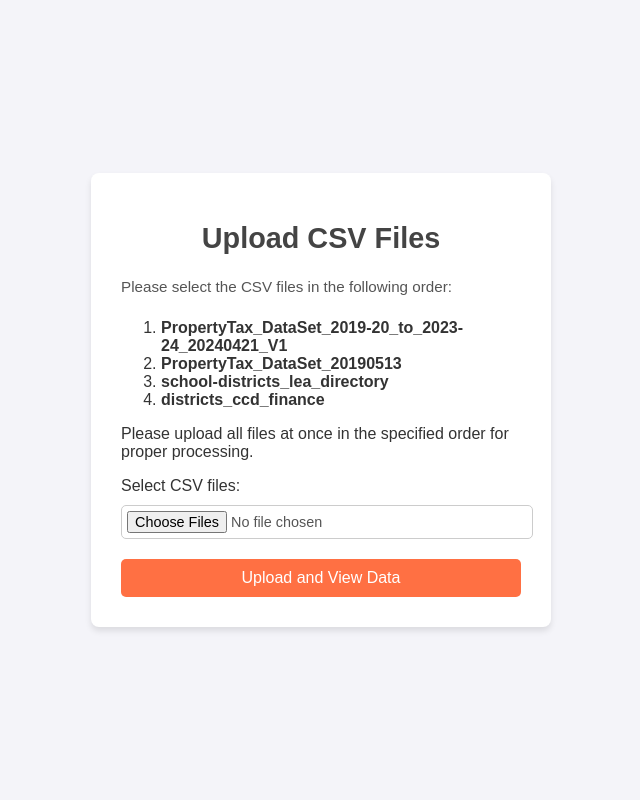
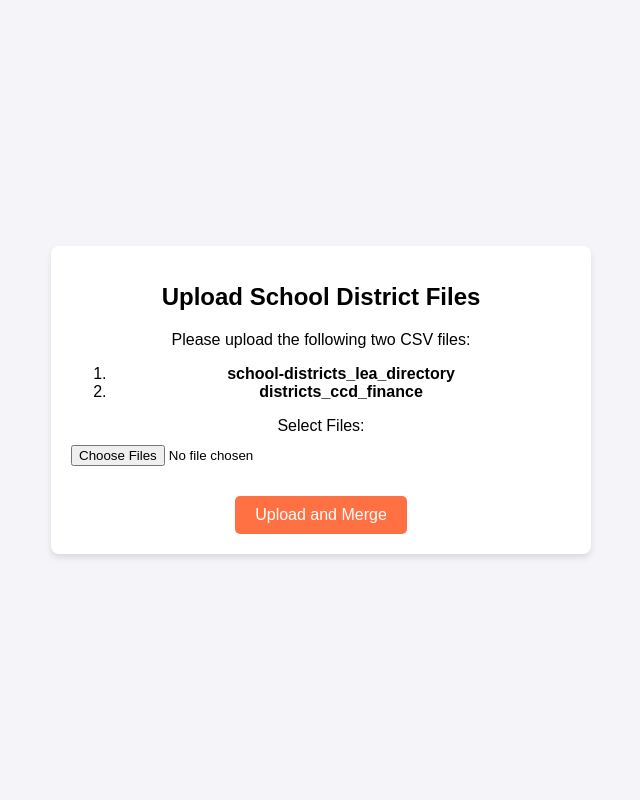
Before and after one commit to wschwegler/flask, a Flask app: page / in a window 1280 px wide. Shown: the whole page, without its empty margins (319-959 px from the left). Run offline with Flask 3, Linux system fonts and the light colour scheme.

Commit message:
Update upload.html

```diff
--- a/templates/upload.html
+++ b/templates/upload.html
@@ -3,110 +3,65 @@
 <head>
     <meta charset="UTF-8">
     <meta name="viewport" content="width=device-width, initial-scale=1.0">
-    <title>Upload CSV Files</title>
+    <title>Upload School District Files</title>
     <style>
-        /* General Styles */
         body {
             font-family: Arial, sans-serif;
             background-color: #f4f4f9;
-            margin: 0;
-            padding: 0;
             display: flex;
             justify-content: center;
             align-items: center;
             height: 100vh;
-            color: #333;
+            margin: 0;
         }
-
-        /* Container */
         .container {
             background: #fff;
-            padding: 30px;
+            padding: 20px;
             border-radius: 8px;
             box-shadow: 0 4px 6px rgba(0, 0, 0, 0.1);
-            max-width: 400px;
-            width: 100%;
+            text-align: center;
+            width: 90%;
+            max-width: 500px;
         }
-
-        /* Header */
         h1 {
-            font-size: 1.8rem;
-            text-align: center;
             margin-bottom: 20px;
-            color: #444;
+            font-size: 1.5rem;
         }
-
-        /* Instructions */
-        .instructions {
-            font-size: 0.95rem;
-            color: #555;
-            margin-bottom: 20px;
-            line-height: 1.6;
+        label, p {
+            font-size: 1rem;
+            margin: 10px 0;
         }
-
-        .instructions strong {
-            color: #333;
-        }
-
-        /* Input Styles */
         input[type="file"] {
             display: block;
-            margin-top: 10px;
-            padding: 5px;
-            width: 100%;
-            border: 1px solid #ccc;
-            border-radius: 5px;
-            font-size: 0.9rem;
-            color: #555;
+            margin: 10px 0;
         }
-
-        /* Button */
         button {
-            display: block;
-            width: 100%;
+            padding: 10px 20px;
+            font-size: 1rem;
             background-color: #FF7043;
-            color: white;
-            font-size: 1rem;
-            padding: 10px;
-            margin-top: 20px;
             border: none;
             border-radius: 5px;
+            color: white;
             cursor: pointer;
-            transition: background-color 0.3s;
+            margin-top: 20px;
         }
-
         button:hover {
-            background-color: #FF7043;
-        }
-
-        /* Responsive Design */
-        @media (max-width: 480px) {
-            h1 {
-                font-size: 1.5rem;
-            }
-            .instructions {
-                font-size: 0.85rem;
-            }
+            background-color: #ff5722;
         }
     </style>
 </head>
 <body>
     <div class="container">
-        <h1>Upload CSV Files</h1>
-        <p class="instructions">
-            Please select the CSV files in the following order:
-            <ol>
-                <li><strong>PropertyTax_DataSet_2019-20_to_2023-24_20240421_V1</strong></li>
-                <li><strong>PropertyTax_DataSet_20190513</strong></li>
-                <li><strong>school-districts_lea_directory</strong></li>
-                <li><strong>districts_ccd_finance</strong></li>
-            </ol>
-            Please upload all files at once in the specified order for proper processing.
-        </p>
+        <h1>Upload School District Files</h1>
+        <p>Please upload the following two CSV files:</p>
+        <ol>
+            <li><strong>school-districts_lea_directory</strong></li>
+            <li><strong>districts_ccd_finance</strong></li>
+        </ol>
         <form action="/upload" method="POST" enctype="multipart/form-data">
-            <label for="files">Select CSV files:</label>
+            <label for="files">Select Files:</label>
             <input type="file" name="files[]" id="files" accept=".csv" multiple required>
-            <button type="submit">Upload and View Data</button>
+            <button type="submit">Upload and Merge</button>
         </form>
     </div>
 </body>
```
